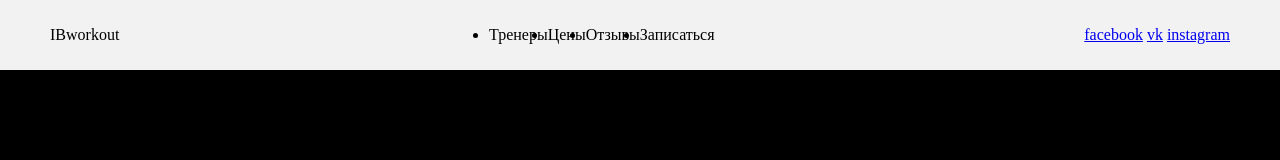
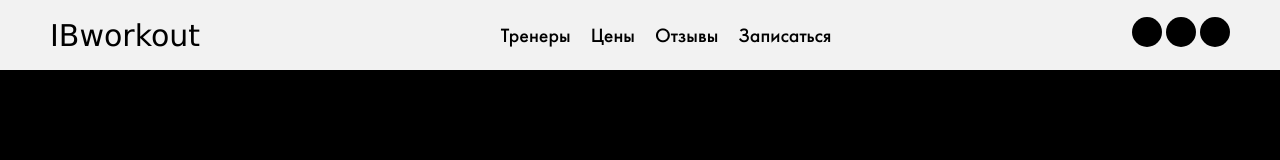
Before and after one commit to vmwhoami/ibworkout, a website built with webpack: page dist/index.html in a window 1280 px wide. Built offline with Linux system fonts and the light colour scheme.

Commit message:
Add basic styling to the navbar

```diff
--- a/src/style/_nav.scss
+++ b/src/style/_nav.scss
@@ -11,16 +11,28 @@
   padding: 0 5rem 0  5rem;
 
   &__logo{
-
+    font-size: 3rem;
+    font-family: 'Lucida Sans', 'Lucida Sans Regular', 'Lucida Grande', 'Lucida Sans Unicode', Geneva, Verdana, sans-serif;
   }
 
   &__list{
     display: flex;
+    list-style: none;
+    font-size: 2rem;
+    font-family:$futuraMd ;
 
   }
 
   &__lsitem{
-
+    margin: 0 1rem 0 1rem;
+    cursor: pointer;
   }
 
+  &__roundbtn{
+    display: inline-block;
+    width: 3rem;
+    height: 3rem;
+    background-color: #000000;
+    border-radius: 50%;
+  }
 }
```
Also changed, not shown: dist/index.html, dist/main.js.
